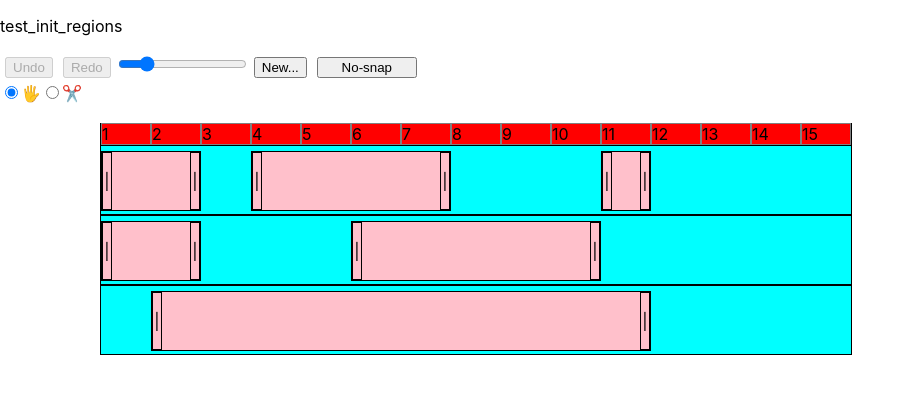
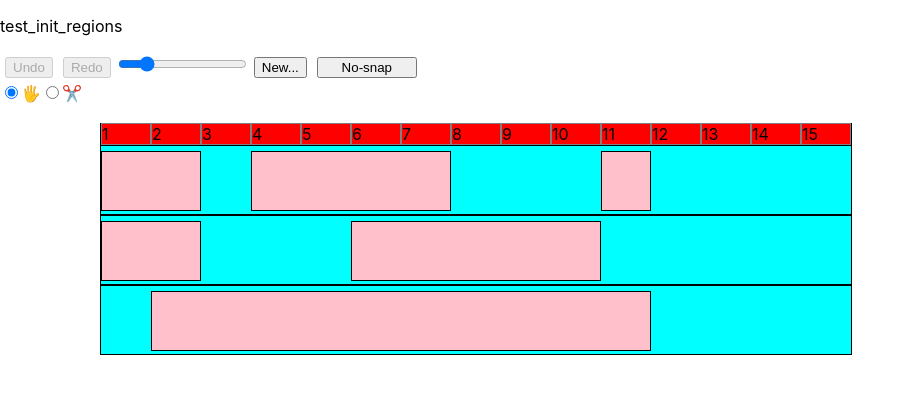
Before and after one commit to purewack/melonJuice-web, a React (Create React App) app: page / in a window 1280 px wide. Shown: the top 394 px of the page, without its empty margins (0-915 px from the left). Built offline with nearby package versions, Linux system fonts and the light colour scheme.

Commit message:
show grab handles on hover

```diff
--- a/src/components/AudioRegion.js
+++ b/src/components/AudioRegion.js
@@ -11,6 +11,7 @@ const AudioRegion = ({region, tracksDispatch, editorStats})=>{
   const [rBDuration, setRBDuration] = useState()
   const [handleHitbox, setHandleHitbox] = useState(null)
   const [cutPos , setCutPos] = useState(null)
+  const [isHovering, setIsHovering] = useState(false)
   const regionStatsPrev = useRef()
   const resizeArea = 10;
 
@@ -61,7 +62,7 @@ const AudioRegion = ({region, tracksDispatch, editorStats})=>{
           const d = snapCalc(r.left + delta)
           const o = r.rrbo+(d-r.left)
 
-          if( o >= 0 ){
+          if( o >= 0 && d < r.right-resizeArea ){
             regionStatsPrev.current.rbo = o
             setRBOffset(o)
             setrOffset(d)
@@ -154,15 +155,15 @@ const AudioRegion = ({region, tracksDispatch, editorStats})=>{
     }
     onMouseDown={editorStats.toolMode === 'grab' ? (e)=>{startAdjust('mouse',e.target.className,0)} : cutCommit}
     onMouseMove={editorStats.toolMode === 'cut' ? cutHover : null}
-    onMouseEnter={editorStats.toolMode === 'cut' ? (e)=>{setCutPos(null)} : null}
-    onMouseLeave={editorStats.toolMode === 'cut' ? (e)=>{setCutPos(null)}  : null}
+    onMouseEnter={editorStats.toolMode === 'cut' ? (e)=>{setCutPos(null)} : (e)=>{setIsHovering(true)}}
+    onMouseLeave={editorStats.toolMode === 'cut' ? (e)=>{setCutPos(null)}  : (e)=>{setIsHovering(false)}}
     // onTouchStart={(e=>{startAdjust('touch',e.target.className,e.touches[0].pageX)})}
     >
-    {editorStats.toolMode === 'grab' && <span className='StartHandle' style={{width:resizeArea}}>|</span>}
+    {editorStats.toolMode === 'grab' && isHovering && <span className='StartHandle' style={{width:resizeArea}}>|</span>}
       <span style={{pointerEvents:'none'}}>
         {/* {`${region.rPrevId && region.rPrevId.slice(-2)} < ${region.regionId.slice(-2)} > ${region.rNextId && region.rNextId.slice(-2)}`}  */}
       </span>
-    {editorStats.toolMode === 'grab' && <span className='EndHandle' style={{width:resizeArea}}>|</span> }
+    {editorStats.toolMode === 'grab' && isHovering && <span className='EndHandle' style={{width:resizeArea}}>|</span> }
   </div>
 
   {
```
